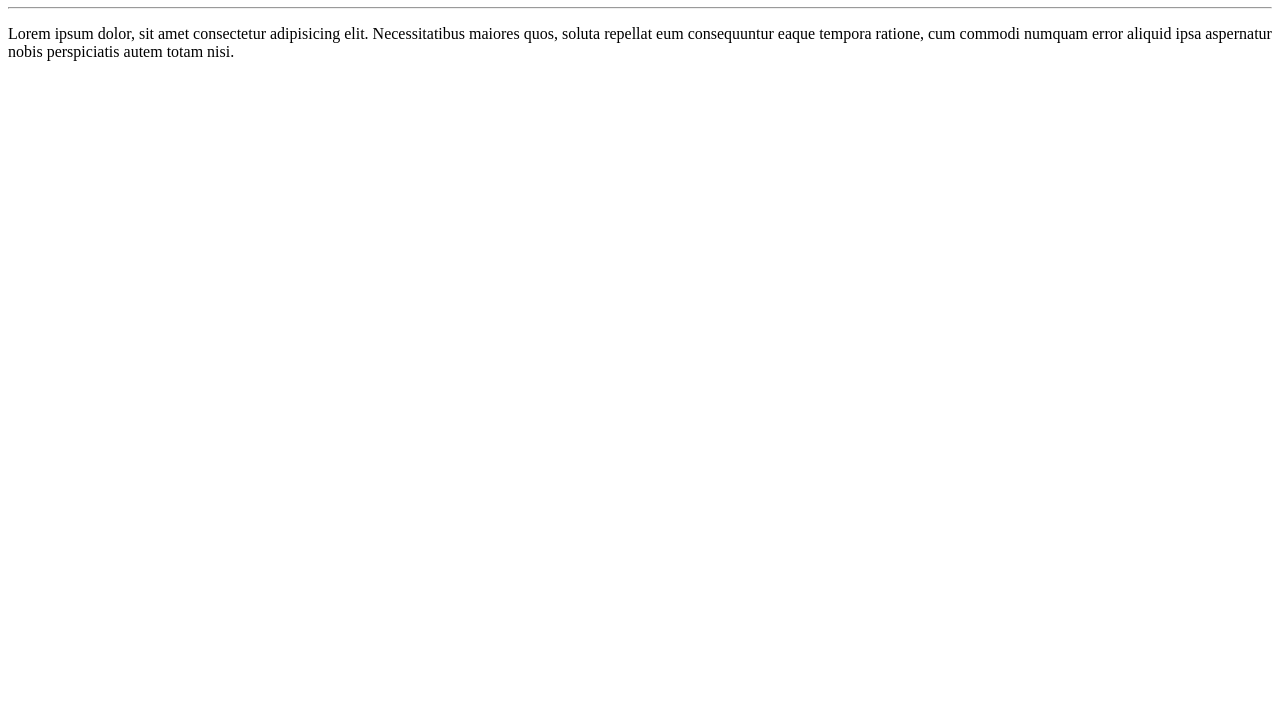
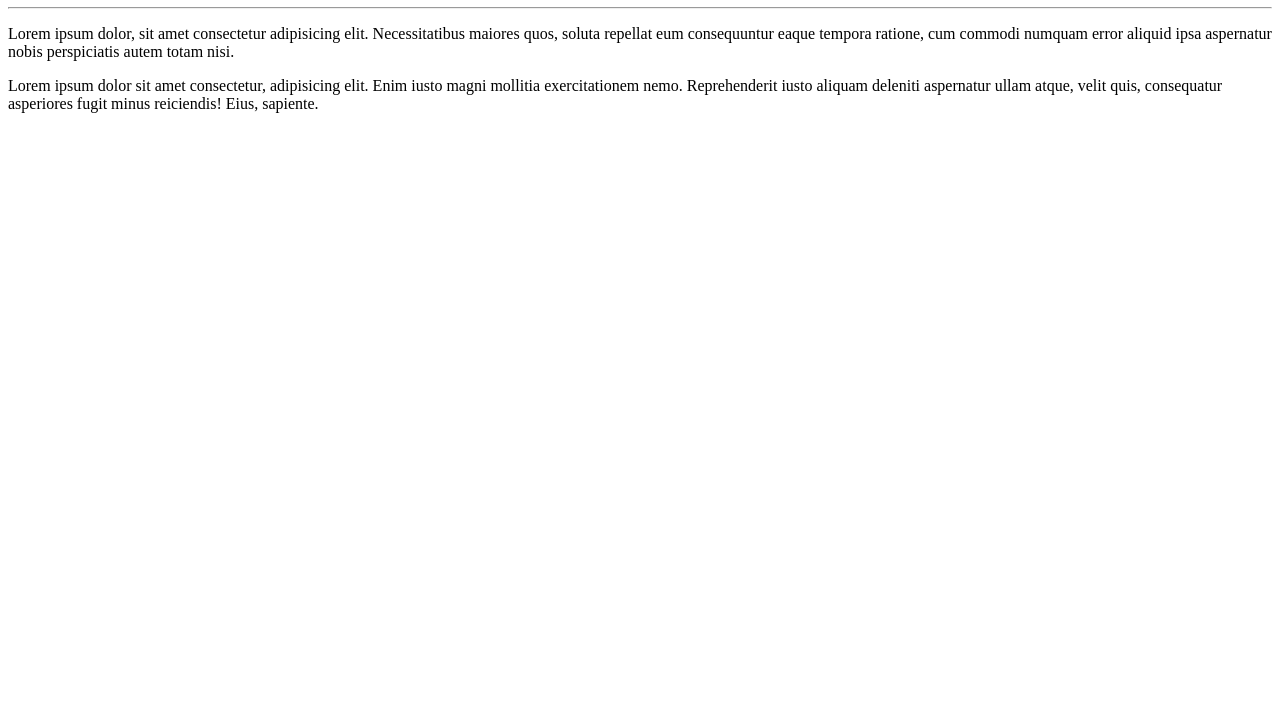
Before and after one commit to rosanabrauna/Ola-Mundo, a plain HTML site: page site-exemplo/index.html in a window 1280 px wide. Shown: the part 73-800 px from the top of the page. Drawn offline with Linux system fonts and the light colour scheme.

Commit message:
Adicionei um parágrafo

```diff
--- a/site-exemplo/index.html
+++ b/site-exemplo/index.html
@@ -10,5 +10,6 @@
     <h1>Olá, mundo!</h1>
     <hr>
     <p>Lorem ipsum dolor, sit amet consectetur adipisicing elit. Necessitatibus maiores quos, soluta repellat eum consequuntur eaque tempora ratione, cum commodi numquam error aliquid ipsa aspernatur nobis perspiciatis autem totam nisi.</p>
+    <p>Lorem ipsum dolor sit amet consectetur, adipisicing elit. Enim iusto magni mollitia exercitationem nemo. Reprehenderit iusto aliquam deleniti aspernatur ullam atque, velit quis, consequatur asperiores fugit minus reiciendis! Eius, sapiente.</p>
 </body>
 </html>
```
